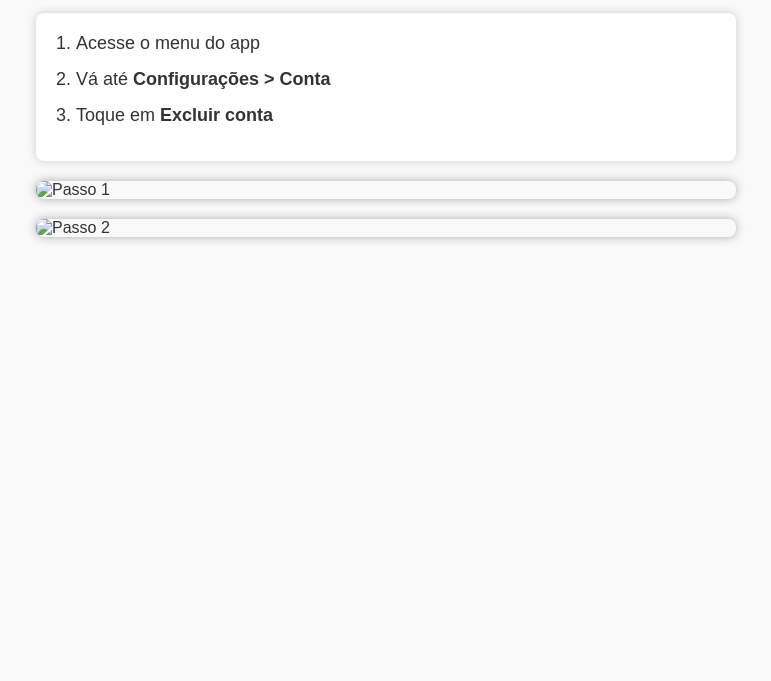
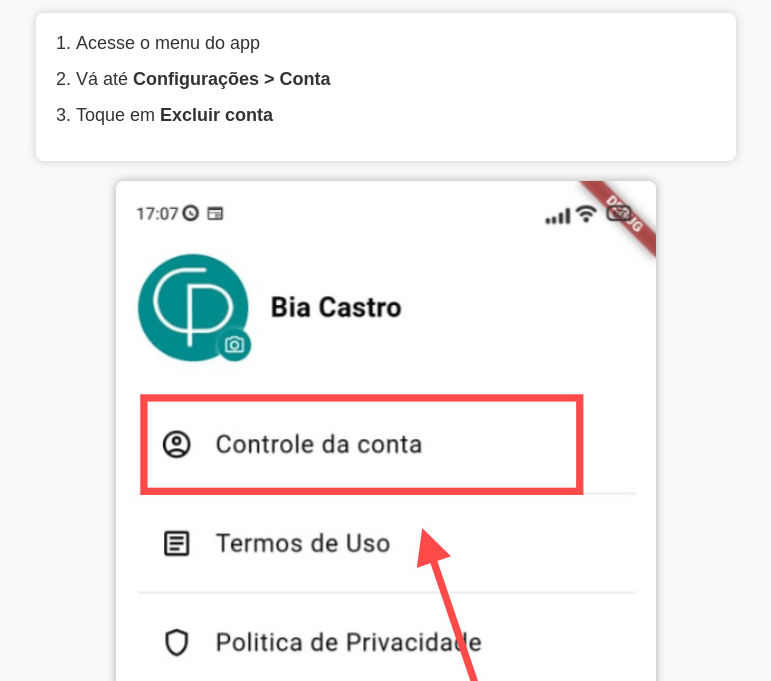
Before and after one commit to MadMaxMota/account_delete_growpsi, a plain HTML site: page index.html in a window 1280 px wide. Shown: the part 119-800 px from the top of the page, without its empty margins (254-1025 px from the left). Drawn offline with Linux system fonts and the light colour scheme.

Commit message:
Update index.html

```diff
--- a/index.html
+++ b/index.html
@@ -44,7 +44,7 @@
     <li>Vá até <strong>Configurações &gt; Conta</strong></li>
     <li>Toque em <strong>Excluir conta</strong></li>
   </ol>
-  <img src="imagens/passo1.png" alt="Passo 1" />
-  <img src="imagens/passo2.png" alt="Passo 2" />
+  <img src="imagens/first_path.jpeg" alt="Passo 1" />
+  <img src="imagens/second_path.jpeg" alt="Passo 2" />
 </body>
 </html>
```
